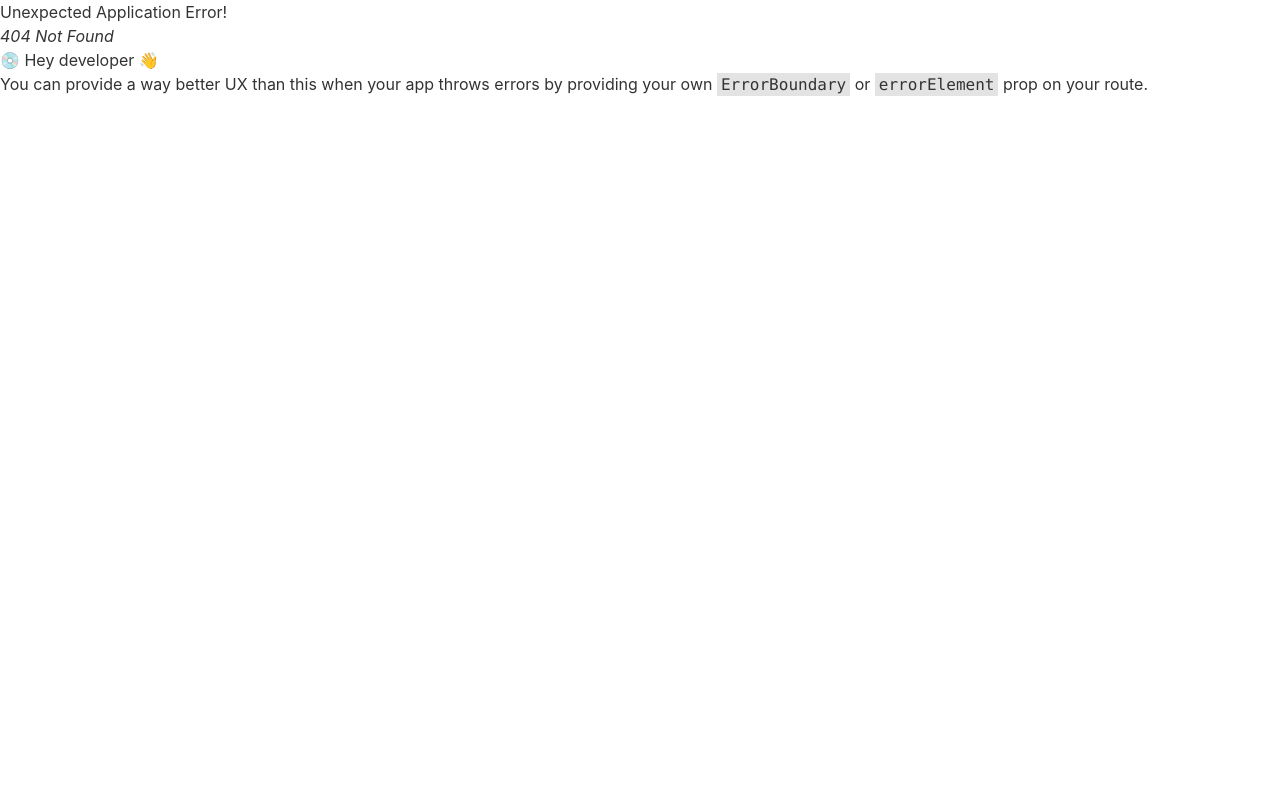
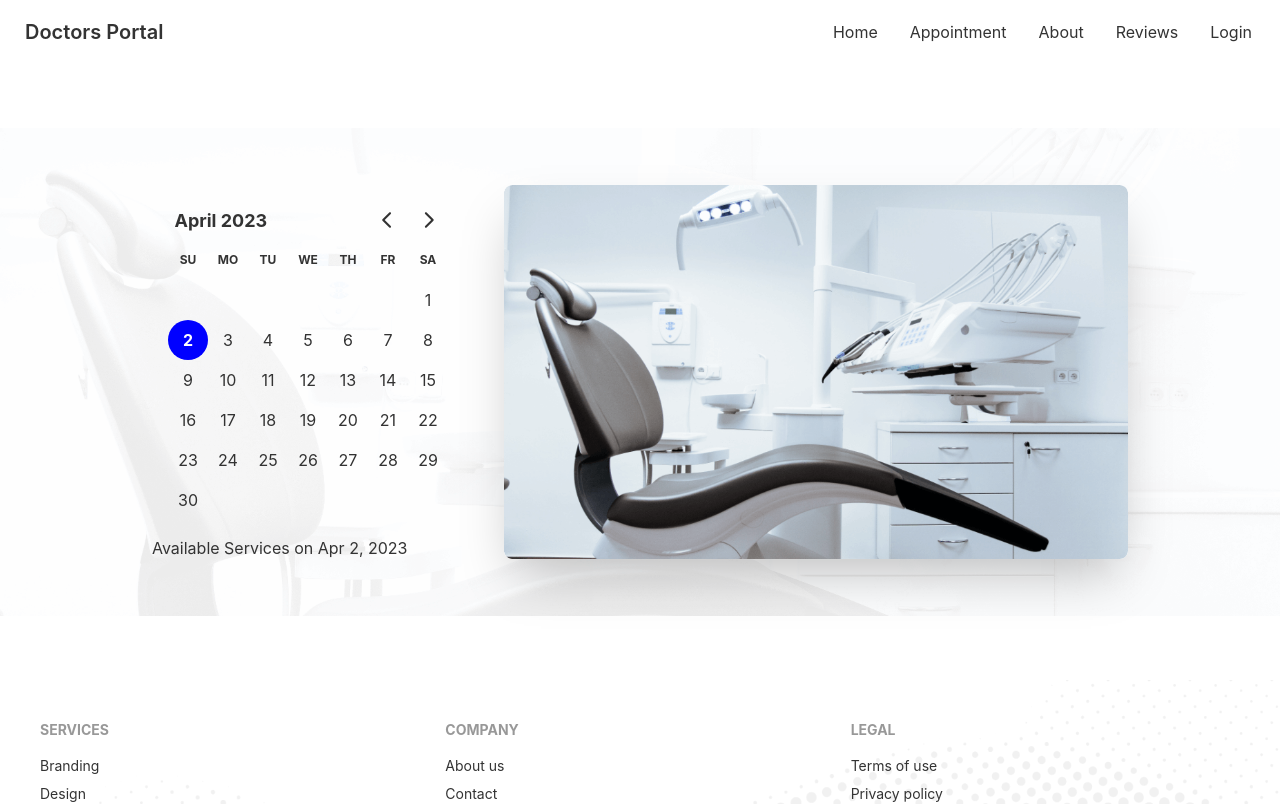
Before and after one commit to mohon63/doctors-portal-client2, a React (Create React App) app: page /appointment in a window 1280 px wide. Before the commit this address had no page. Shown: the top 804 px of the page. Built offline with nearby package versions, Linux system fonts and the light colour scheme.

Commit message:
appointment date piker

```diff
--- a/package.json
+++ b/package.json
@@ -7,7 +7,9 @@
     "@testing-library/react": "^13.4.0",
     "@testing-library/user-event": "^13.5.0",
     "daisyui": "^2.51.5",
+    "date-fns": "^2.29.3",
     "react": "^18.2.0",
+    "react-day-picker": "^8.6.0",
     "react-dom": "^18.2.0",
     "react-router-dom": "^6.10.0",
     "react-scripts": "5.0.1",
--- /dev/null
+++ b/src/Pages/Appointment/Appointment/Appointment.js
@@ -0,0 +1,12 @@
+import React from 'react';
+import AppointmentBanner from '../AppointmentBanner/AppointmentBanner';
+
+const Appointment = () => {
+    return (
+        <div>
+            <AppointmentBanner></AppointmentBanner>
+        </div>
+    );
+};
+
+export default Appointment;
--- /dev/null
+++ b/src/Pages/Appointment/AppointmentBanner/AppointmentBanner.js
@@ -0,0 +1,34 @@
+import React, { useState } from 'react';
+import chair from '../../../assets/images/chair.png';
+import bannerBg from '../../../assets/images/bg.png';
+import { DayPicker } from 'react-day-picker';
+import { format } from 'date-fns';
+
+const AppointmentBanner = () => {
+    const [selectedDate, setSelectedDate] = useState(new Date());
+    return (
+        <header
+            style={{
+                background: `url(${bannerBg})`,
+                backgroundSize: 'cover',
+                backgroundPosition: 'center'
+            }}
+            className='my-16 py-10'>
+            <div className="hero ">
+                <div className="hero-content flex-col lg:flex-row-reverse">
+                    <img src={chair} className=" rounded-lg lg:w-1/2 shadow-2xl" alt='' />
+                    <div className='mr-6'>
+                        <DayPicker
+                            mode="single"
+                            selected={selectedDate}
+                            onSelect={setSelectedDate}
+                        />
+                        <p>Available Services on {format(selectedDate, 'PP')}</p>
+                    </div>
+                </div>
+            </div>
+        </header>
+    );
+};
+
+export default AppointmentBanner;
--- a/src/Pages/Home/Banner/Banner.js
+++ b/src/Pages/Home/Banner/Banner.js
@@ -1,8 +1,16 @@
 import React from 'react';
 import chair from '../../../assets/images/chair.png';
+import bannerBg from '../../../assets/images/bg.png';
+
 const Banner = () => {
     return (
-        <div>
+        <div
+            style={{
+                background: `url(${bannerBg})`,
+                backgroundSize: 'cover',
+                backgroundPosition: 'center'
+            }}
+            className='my-48'>
             <div className="hero ">
                 <div className="hero-content flex-col lg:flex-row-reverse">
                     <img src={chair} className=" rounded-lg lg:w-1/2 shadow-2xl" alt='' />
--- a/src/Routes/Routes/Routes.js
+++ b/src/Routes/Routes/Routes.js
@@ -2,6 +2,7 @@
 import Main from "../../Layout/Main";
 import Home from "../../Pages/Home/Home/Home";
 import Login from "../../Pages/Login/Login";
+import Appointment from "../../Pages/Appointment/Appointment/Appointment";
 
 const router = createBrowserRouter([
     {
@@ -15,6 +16,10 @@
             {
                 path: '/login',
                 element: <Login></Login>
+            },
+            {
+                path: '/appointment',
+                element: <Appointment></Appointment>
             }
         ]
     }
--- a/src/index.js
+++ b/src/index.js
@@ -3,6 +3,7 @@
 import './index.css';
 import App from './App';
 import reportWebVitals from './reportWebVitals';
+import 'react-day-picker/dist/style.css';
 
 const root = ReactDOM.createRoot(document.getElementById('root'));
 root.render(
```
Also changed, not shown: 1 other file (tests, documents, lock files or other folders).
